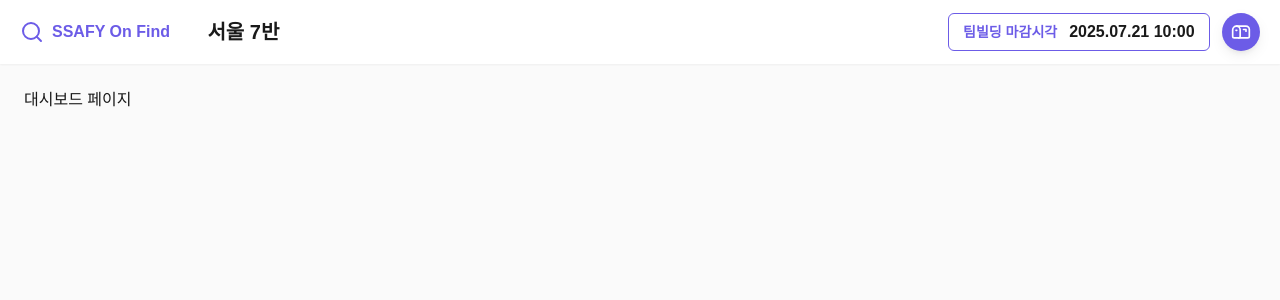
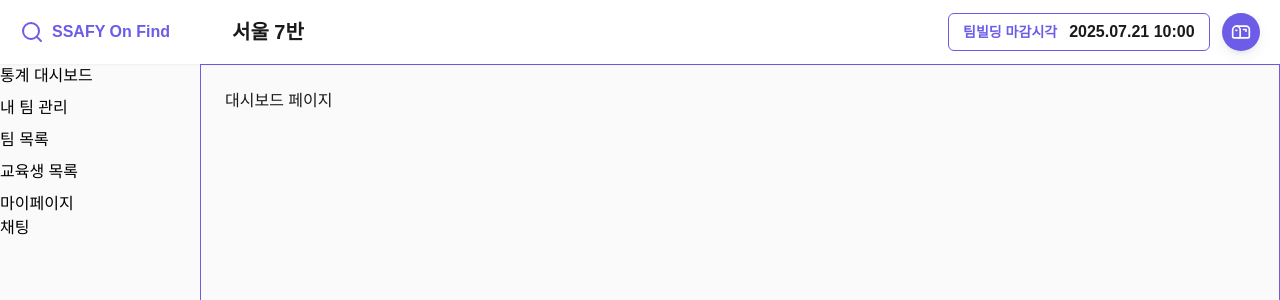
Before and after one commit to SSAFY-on-Find/SSAFY-on-Find, a React (Vite) app in the folder FE/: page / in a window 1280 px wide. Shown: the top 300 px of the page. Built offline with nearby package versions, Linux system fonts and the light colour scheme; a web font is replaced by a local one.

Commit message:
feat: header, sidebar, main 위치 조정

```diff
--- a/FE/src/App.tsx
+++ b/FE/src/App.tsx
@@ -1,6 +1,6 @@
 import { Route, Routes } from "react-router-dom"
 
-import { Header } from "@/layout"
+import { Header, SideBar } from "@/layout"
 import Dashboard from "@/pages/DashboardPage"
 import MyTeam from "@/pages/MyTeamPage"
 
@@ -10,12 +10,15 @@ function App() {
 	return (
 		<div className="App">
 			<Header />
-			<main className="mt-[64px]">
-				<Routes>
-					<Route path="/" element={<Dashboard />} />
-					<Route path="/myteam" element={<MyTeam />} />
-				</Routes>
-			</main>
+			<div className="mt-[64px]">
+				<SideBar />
+				<main className="ml-[200px] border border-main">
+					<Routes>
+						<Route path="/" element={<Dashboard />} />
+						<Route path="/myteam" element={<MyTeam />} />
+					</Routes>
+				</main>
+			</div>
 		</div>
 	)
 }
--- a/FE/src/layout/Header.tsx
+++ b/FE/src/layout/Header.tsx
@@ -29,11 +29,11 @@ interface IHeaderProps {
 function Header({ classCode = "7" }: IHeaderProps) {
 	return (
 		<header className="fixed top-0 left-0 z-50 flex h-[64px] w-full items-center justify-center gap-3 bg-white px-5 py-4 shadow-xs">
-			<div className="text-main flex h-full w-1/7 items-center justify-start gap-2">
+			<div className="text-main flex h-full w-[200px] items-center justify-start gap-2">
 				<Search />
 				<h1 className="text-l font-bold">SSAFY On Find</h1>
 			</div>
-			<div className="flex h-full w-6/7 items-center justify-between">
+			<div className="flex h-full flex-1 items-center justify-between">
 				<h1 className="text-text text-xl font-bold">서울 {classCode}반</h1>
 				<div className="flex h-full items-center justify-center gap-3">
 					<DeadlineNotification />
--- /dev/null
+++ b/FE/src/layout/SideBar.tsx
@@ -0,0 +1,18 @@
+function SideBar() {
+	return (
+    <aside className="fixed top-[64px] left-0 h-[calc(100vh-64px)] w-[200px] bg-background flex flex-col">
+        <nav>
+            <ul className="space-y-2">
+                <li><a href="/">통계 대시보드</a></li>
+                <li><a href="/myteam">내 팀 관리</a></li>
+                <li><a href="/teamlist">팀 목록</a></li>
+                <li><a href="/studentlist">교육생 목록</a></li>
+                <li><a href="/mypage">마이페이지</a></li>
+            </ul>
+        </nav>
+        <div>채팅</div>
+    </aside>
+	)
+}
+
+export default SideBar
--- a/FE/src/layout/index.ts
+++ b/FE/src/layout/index.ts
@@ -1 +1,2 @@
 export { default as Header } from "./Header"
+export { default as SideBar } from "./SideBar"
```
